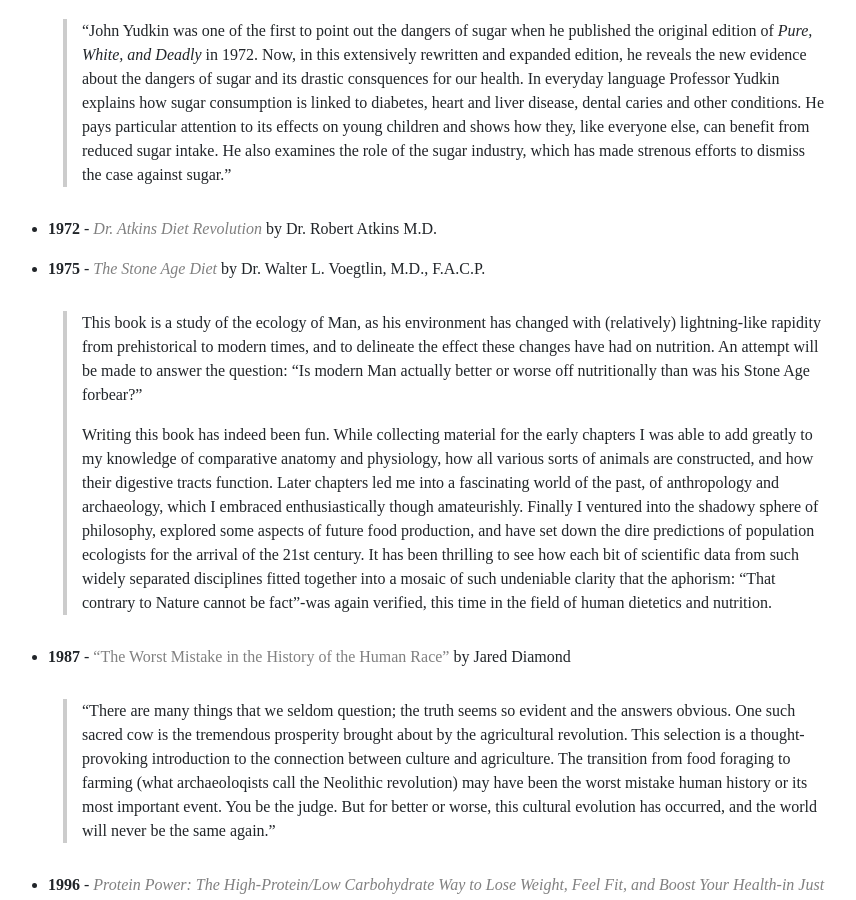
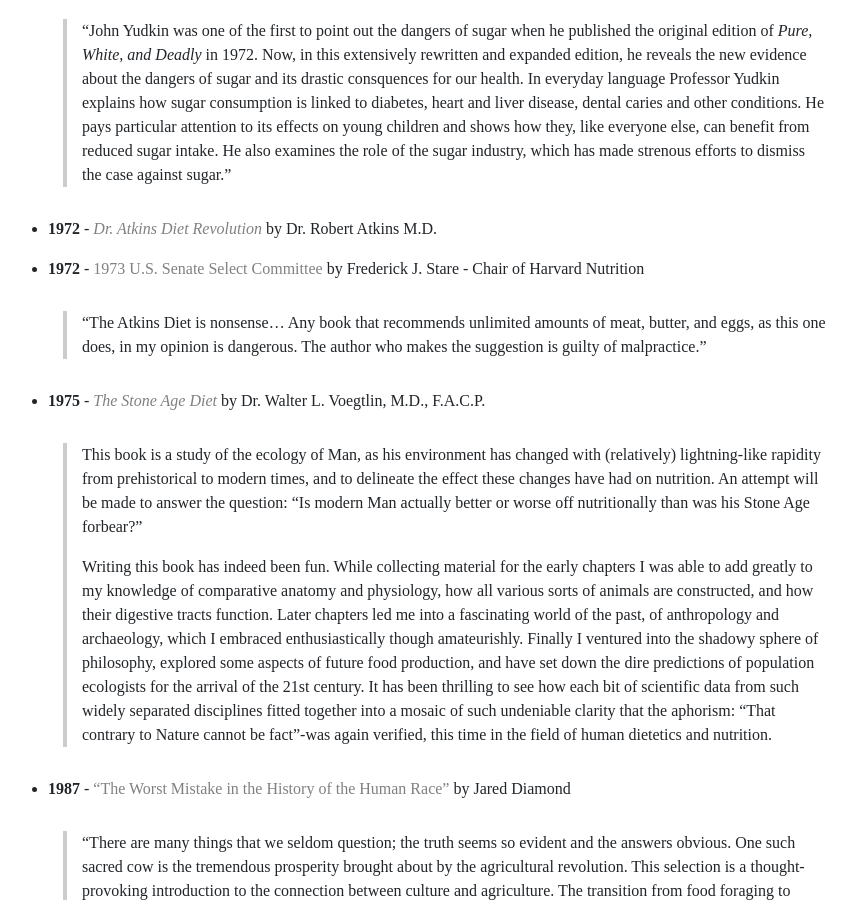
Before and after one commit to bitstein/justmeat.co, a Jekyll site: the page built from wiki/pages/history.md, in a window 1280 px wide and 900 px high, scrolled down 6993 px. Shown: the whole window, without its empty margins (222-1078 px from the left). Built offline with Jekyll 4.4.1, drawn with Linux system fonts in a browser that asks for light colours; nearby versions of some CDN libraries; some web fonts are replaced.

Commit message:
add Stare Comment

```diff
--- a/wiki/pages/history.md
+++ b/wiki/pages/history.md
@@ -157,6 +157,10 @@
 
 * **1972** - [_Dr. Atkins Diet Revolution_](https://www.amazon.com/Dr-Atkins-Diet-Revolution-Calorie/dp/B0006C4BC0/) by Dr. Robert Atkins M.D.
 
+* **1972** - [1973 U.S. Senate Select Committee](https://mic.com/articles/138265/who-was-dr-atkins-here-s-the-man-behind-the-atkins-diet#.ZtzEpRHk7) by Frederick J. Stare - Chair of Harvard Nutrition
+
+    > "The Atkins Diet is nonsense... Any book that recommends unlimited amounts of meat, butter, and eggs, as this one does, in my opinion is dangerous. The author who makes the suggestion is guilty of malpractice."
+
 * **1975** - [_The Stone Age Diet_](/docs/the-stone-age-diet-walter-l-voegtlin.pdf) by Dr. Walter L. Voegtlin, M.D., F.A.C.P.
 
     > This book is a study of the ecology of Man, as his environment has changed with (relatively) lightning-like rapidity from prehistorical to modern times, and to delineate the effect these changes have had on nutrition. An attempt will be made to answer the question: "Is modern Man actually better or worse off nutritionally than was his Stone Age forbear?"
```
